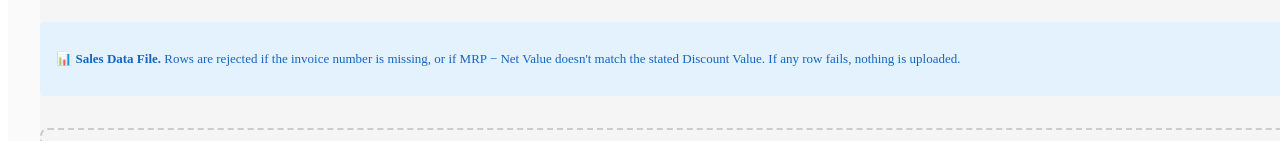
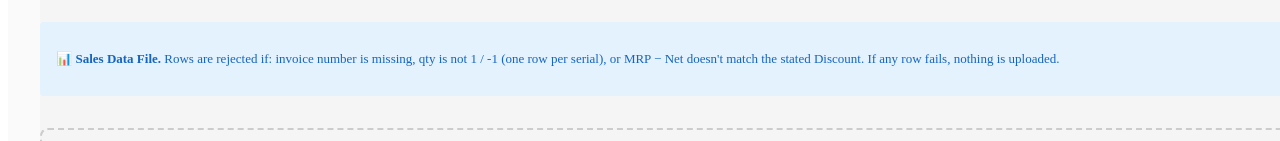
Before and after one commit to vivekatseiko/seiko-dsr-dashboard, a Next.js app: page /upload in a window 1280 px wide. Shown: the part 332-473 px from the top of the page. Built offline with nearby package versions, Linux system fonts and the light colour scheme; sample sign-in values are in the browser's storage.

Commit message:
Update upload.js

```diff
--- a/pages/upload.js
+++ b/pages/upload.js
@@ -348,6 +348,18 @@ export default function Upload() {
 
                   if (!transactionDate || isNaN(quantity) || quantity === 0) continue;
 
+                  // One row per physical unit: each row has one serial number
+                  if (Math.abs(quantity) !== 1) {
+                    rejectedRows.push({
+                      sheet: sheetName,
+                      date: transactionDate,
+                      model: row[2] || "",
+                      serial: row[4] || "",
+                      reason: `Qty is ${quantity} — each unit must be its own row with its own serial number (qty 1, or -1 for a return)`,
+                    });
+                    continue;
+                  }
+
                   // Invoice number is mandatory
                   const invoiceNumber = (row[1] || "").toString().trim();
                   if (!invoiceNumber) {
@@ -364,7 +376,7 @@ export default function Upload() {
                   const mrp = parseFloat(row[5] || 0);
                   const netValue = parseFloat(row[6] || 0);
                   const discountValue = mrp - netValue;
-                  const discountPercentage = mrp > 0 ? (discountValue / mrp) * 100 : 0;
+                  const discountPercentage = mrp !== 0 ? (discountValue / mrp) * 100 : 0;
 
                   // Cross-check against the file's own Discount Value column
                   const rawDisc = row[7];
@@ -592,9 +604,9 @@ export default function Upload() {
           >
             {fileType === "sales" ? (
               <p>
-                📊 <strong>Sales Data File.</strong> Rows are rejected if the invoice number is
-                missing, or if MRP − Net Value doesn't match the stated Discount Value. If any row
-                fails, nothing is uploaded.
+                📊 <strong>Sales Data File.</strong> Rows are rejected if: invoice number is
+                missing, qty is not 1 / -1 (one row per serial), or MRP − Net doesn't match the
+                stated Discount. If any row fails, nothing is uploaded.
               </p>
             ) : (
               <p>
```
